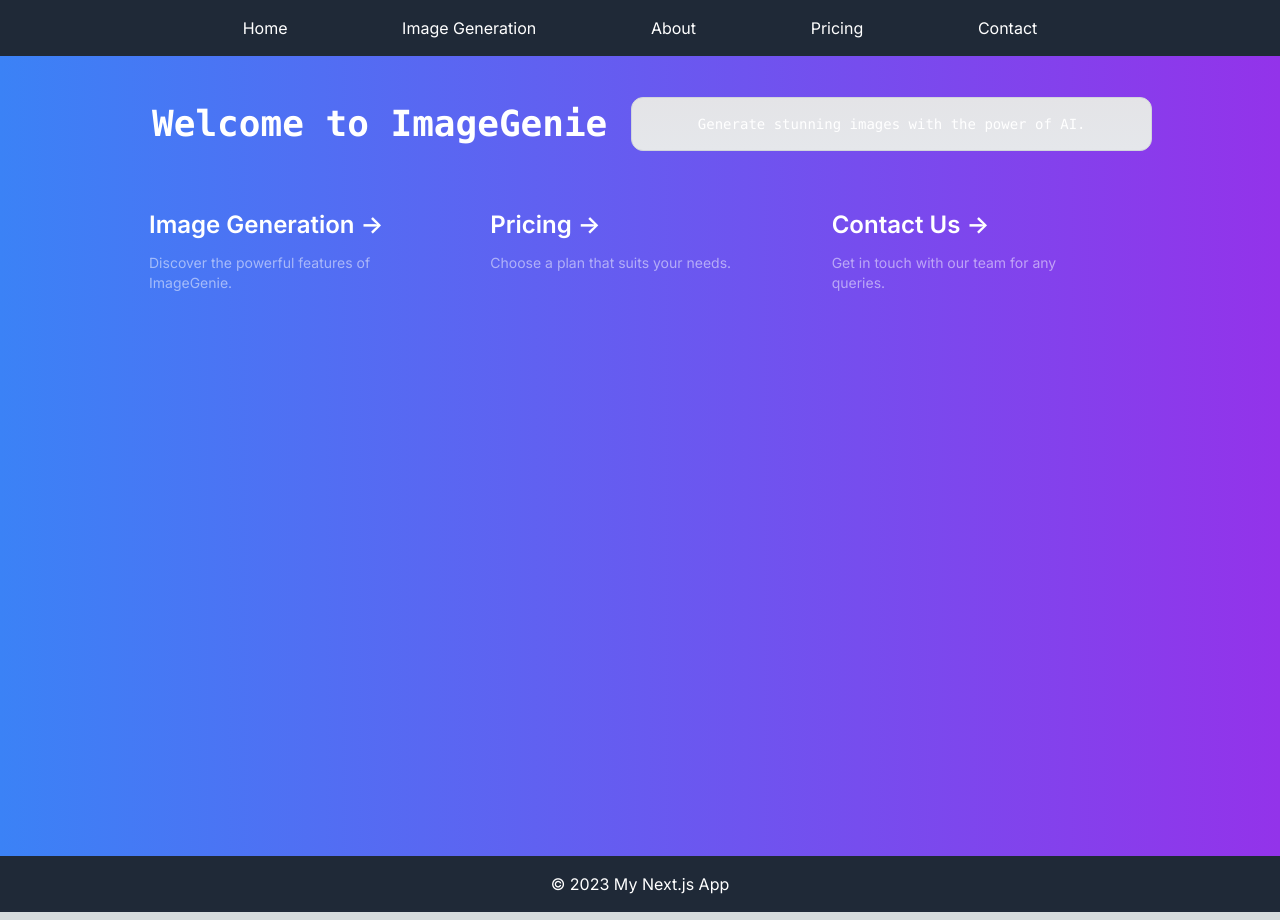
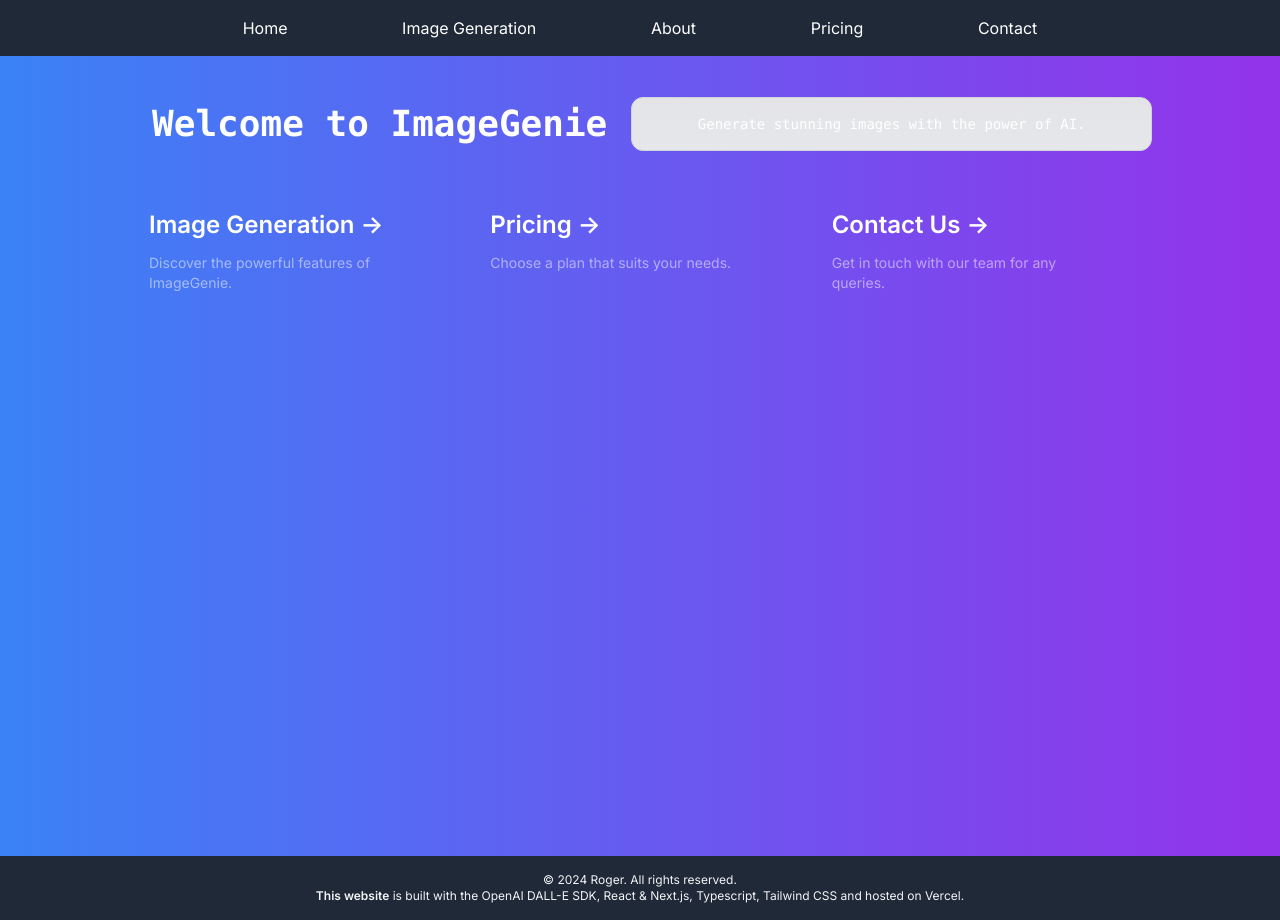
Before and after one commit to nordicirish/dall-e-image-generator-app, a Next.js app: page / in a window 1280 px wide. Built offline with nearby package versions, Linux system fonts and the light colour scheme.

Commit message:
Update footer text and styles

```diff
--- a/app/components/Footer.tsx
+++ b/app/components/Footer.tsx
@@ -1,7 +1,11 @@
 export default function Footer() {
   return (
-    <footer className="w-full p-4 bg-gray-800 text-white text-center">
-      <p>&copy; 2023 My Next.js App</p>
+    <footer className="w-full p-4 text-xs bg-gray-800 text-gray-100 text-center">
+      <p>
+        &copy; 2024 Roger. All rights reserved.
+        <br /> <span className="font-semibold">This website</span> is built with the OpenAI DALL-E SDK,
+        React & Next.js, Typescript, Tailwind CSS and hosted on Vercel.
+      </p>
     </footer>
   );
 }
```
